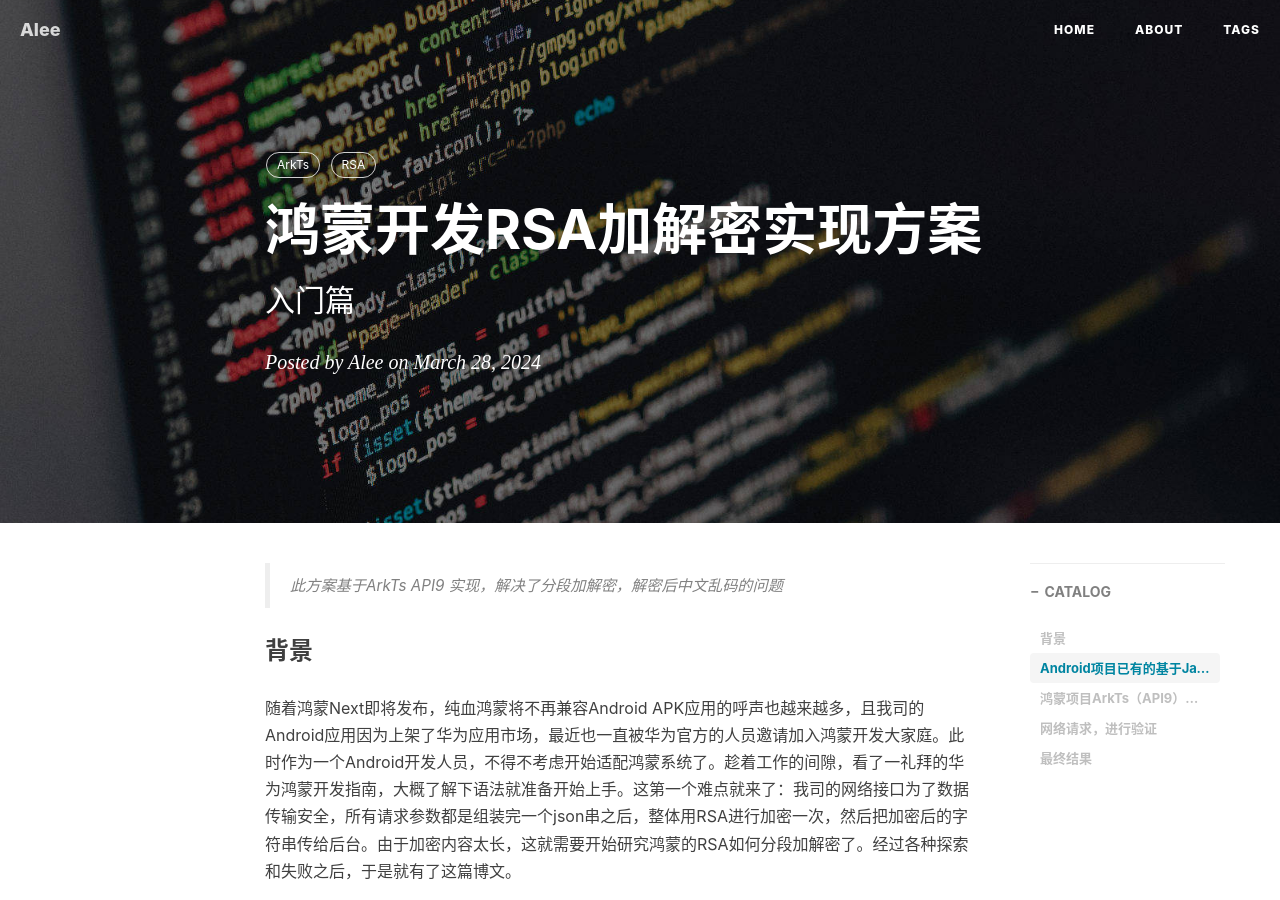
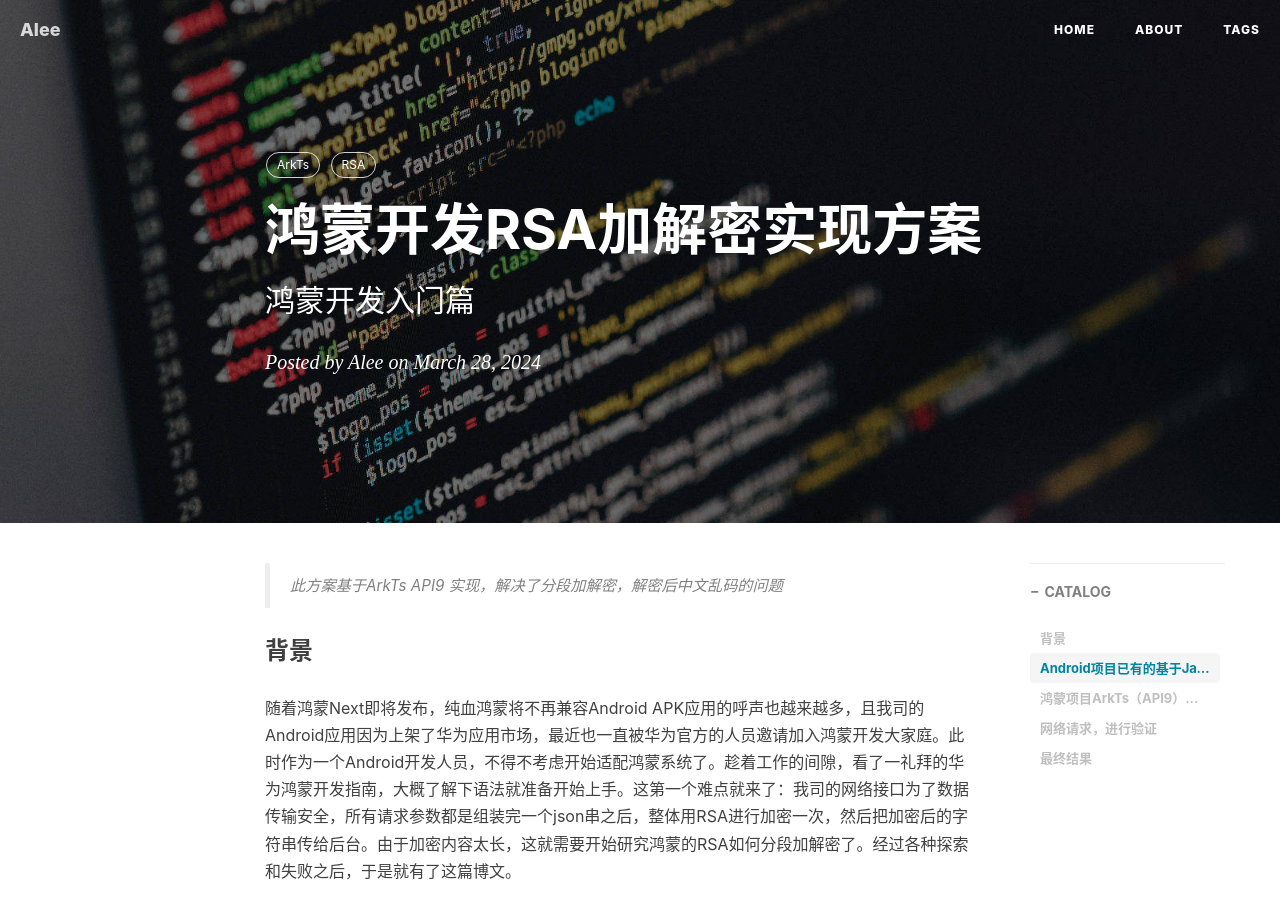
Before and after one commit to drowtram/drowtram.github.io, a Jekyll site: the page built from _posts/2024/2024-03-28-鸿蒙开发RSA加解密实现.md, in a window 1280 px wide and 900 px high. Built offline with Jekyll 4.4.1, drawn with Linux system fonts in a browser that asks for light colours; nearby versions of some CDN libraries; comment, search, counter and statistics services are not loaded.

Commit message:
修改子标题

```diff
--- a/_posts/2024/2024-03-28-鸿蒙开发RSA加解密实现.md
+++ b/_posts/2024/2024-03-28-鸿蒙开发RSA加解密实现.md
@@ -1,7 +1,7 @@
 ---
 layout:     post
 title:     鸿蒙开发RSA加解密实现方案
-subtitle:   入门篇
+subtitle:   鸿蒙开发入门篇
 date:       2024-03-28
 author:     Alee
 header-img: img/head/code.jpg
```
